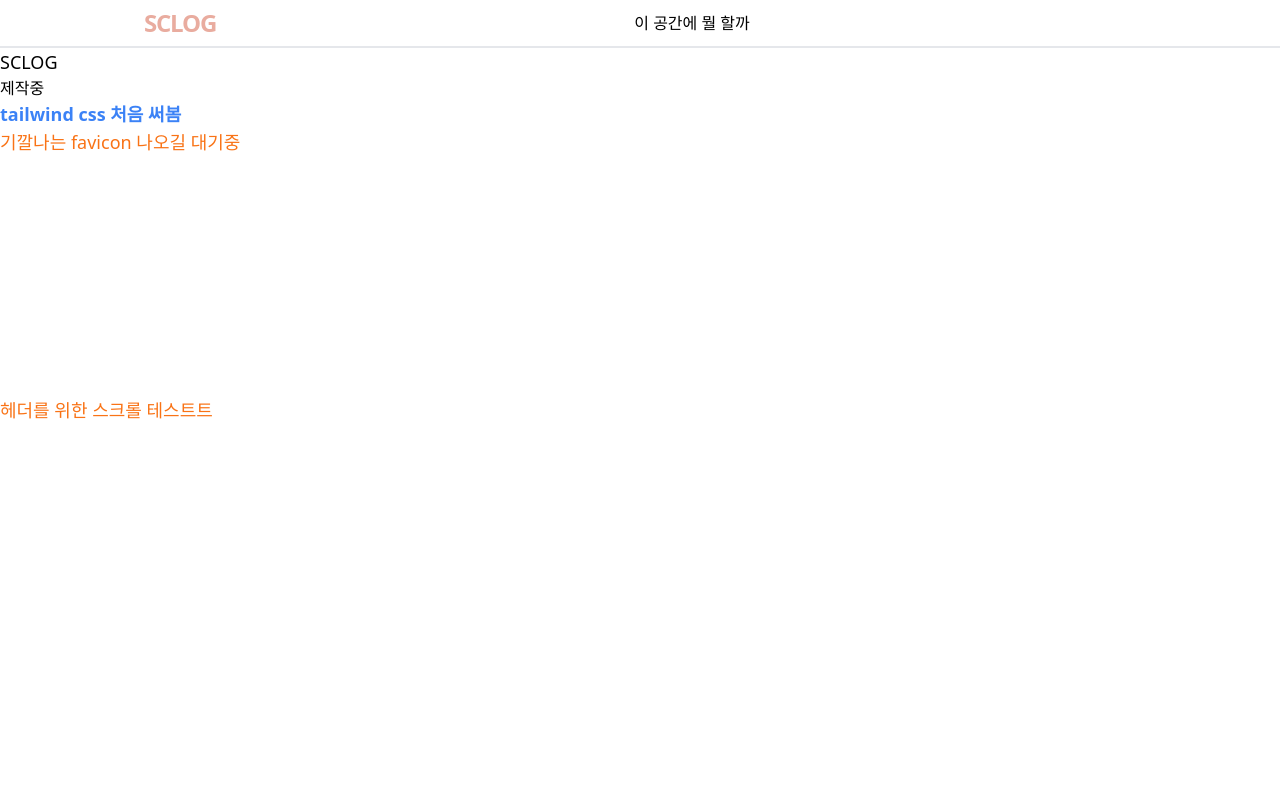
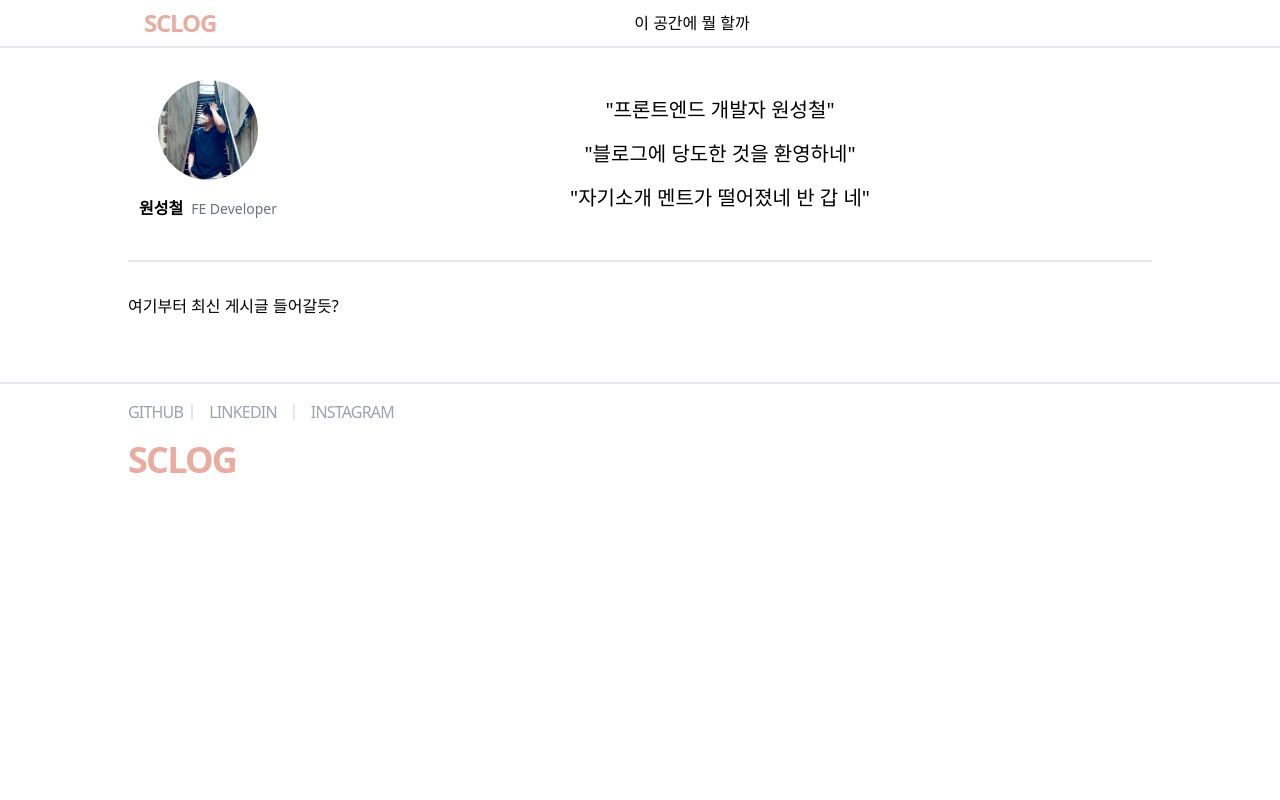
Before and after one commit to scwon/sclog, a Next.js app: page / in a window 1280 px wide. Shown: the top 800 px of the page. Built offline with nearby package versions, Linux system fonts and the light colour scheme.

Commit message:
feat: 사진까지 공개

```diff
--- a/src/app/page.tsx
+++ b/src/app/page.tsx
@@ -1,20 +1,34 @@
+import { PageContainer } from "@/layouts";
+import Image from "next/image";
+
 export default function Home() {
   return (
-    <div className="container">
-      <h1 className="text-lg">SCLOG</h1>
-      <h2>제작중</h2>
-      <h3 className="text-lg text-blue-500 font-bold">
-        tailwind css 처음 써봄
-      </h3>
-      <h3 className="text-lg text-orange-500">
-        기깔나는 favicon 나오길 대기중
-      </h3>
-      <h3 className="text-lg py-60 text-orange-500">
-        헤더를 위한 스크롤 테스트트
-      </h3>
-      <h3 className="text-lg py-60 text-orange-500">
-        헤더를 위한 스크롤 테스트트
-      </h3>
-    </div>
+    <PageContainer>
+      <section className="pb-8 border-b-2">
+        <div className="flex">
+          <div className="flex flex-col items-center gap-4 w-40">
+            <div className="rounded-full w-fit overflow-hidden">
+              <Image src={"/me.jpeg"} alt="profile" width={100} height={100} />
+            </div>
+            <div className="">
+              <strong className="mr-2">원성철</strong>
+              <span className="text-sm leading-none text-gray-500 inline-block">
+                FE Developer
+              </span>
+            </div>
+          </div>
+          <div className="flex-1 p-4 text-center flex flex-col justify-center gap-4">
+            <h1 className="text-xl">&quot;프론트엔드 개발자 원성철&quot;</h1>
+            <h1 className="text-xl">
+              &quot;블로그에 당도한 것을 환영하네&quot;
+            </h1>
+            <h1 className="text-xl">
+              &quot;자기소개 멘트가 떨어졌네 반 갑 네&quot;
+            </h1>
+          </div>
+        </div>
+      </section>
+      <section className="py-8">여기부터 최신 게시글 들어갈듯?</section>
+    </PageContainer>
   );
 }
--- /dev/null
+++ b/src/layouts/PageContainer/PageContainer.tsx
@@ -0,0 +1,7 @@
+import { PropsWithChildren } from "react";
+
+const PageContainer = (props: PropsWithChildren) => {
+  return <div className="w-full mx-auto max-w-5xl py-8">{props.children}</div>;
+};
+
+export default PageContainer;
--- /dev/null
+++ b/src/layouts/PageContainer/index.ts
@@ -0,0 +1,2 @@
+import PageContainer from "./PageContainer";
+export default PageContainer;
--- /dev/null
+++ b/src/layouts/index.ts
@@ -0,0 +1 @@
+export { default as PageContainer } from "./PageContainer";
--- a/tailwind.config.ts
+++ b/tailwind.config.ts
@@ -3,6 +3,7 @@ import type { Config } from "tailwindcss";
 const config: Config = {
   content: [
     "./src/pages/**/*.{js,ts,jsx,tsx,mdx}",
+    "./src/layouts/**/*.{js,ts,jsx,tsx,mdx}",
     "./src/components/**/*.{js,ts,jsx,tsx,mdx}",
     "./src/app/**/*.{js,ts,jsx,tsx,mdx}",
   ],
```
Also changed, not shown: public/me.jpeg (added).
